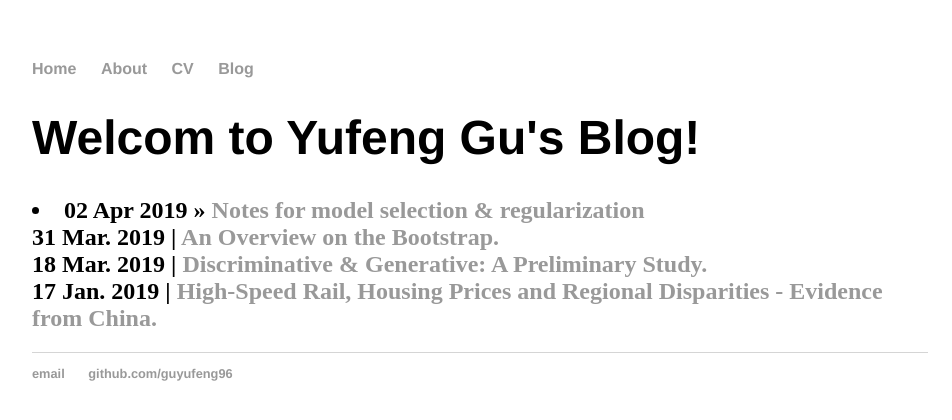
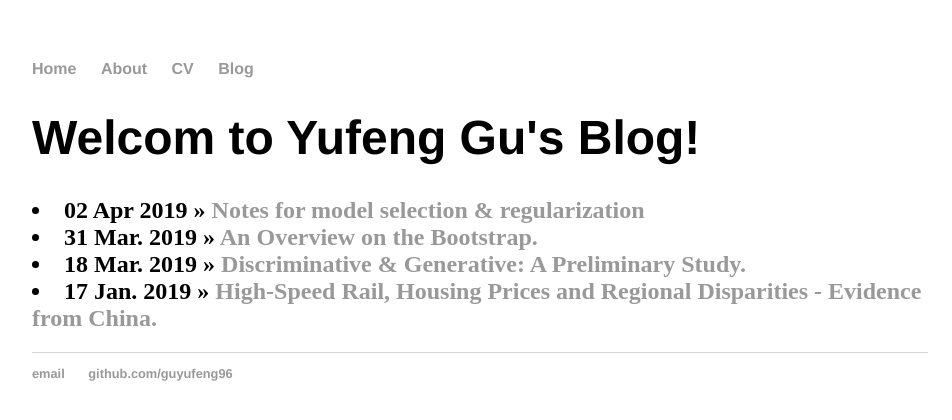
Before and after one commit to guyufeng96/guyufeng.github.io, a Jekyll site: the page built from blog/index.html, in a window 1280 px wide. Shown: the top 420 px of the page, without its empty margins (160-1112 px from the left). Built offline with Jekyll 4.4.1, drawn with Linux system fonts in a browser that asks for light colours.

```diff
--- a/blog/index.html
+++ b/blog/index.html
@@ -7,7 +7,7 @@ title: Welcom to Yufeng Gu's Blog!
 		{% for post in site.posts %}
 	    <li><span>{{ post.date | date_to_string }}</span> » <a href="{{ post.url }}" title="{{ post.title }}">{{ post.title }}</a></li>
 	  {% endfor %}
-		31 Mar. 2019 | <a href="{{site.baseurl}}/homework/hw2.pdf">An Overview on the Bootstrap.</a><br/>
-		18 Mar. 2019 | <a href="{{site.baseurl}}/homework/hw1.pdf">Discriminative & Generative: A Preliminary Study.</a><br/>
-		17 Jan. 2019 | <a href="{{site.baseurl}}/article/High-Speed Rail, Housing Prices and Regional Disparities - Evidence from China.pdf">High-Speed Rail, Housing Prices and Regional Disparities - Evidence from China.</a>
+		<li>31 Mar. 2019 » <a href="{{site.baseurl}}/homework/hw2.pdf">An Overview on the Bootstrap.</a><br/>
+		<li>18 Mar. 2019 » <a href="{{site.baseurl}}/homework/hw1.pdf">Discriminative & Generative: A Preliminary Study.</a><br/>
+		<li>17 Jan. 2019 » <a href="{{site.baseurl}}/article/High-Speed Rail, Housing Prices and Regional Disparities - Evidence from China.pdf">High-Speed Rail, Housing Prices and Regional Disparities - Evidence from China.</a>
 </h2>
```
